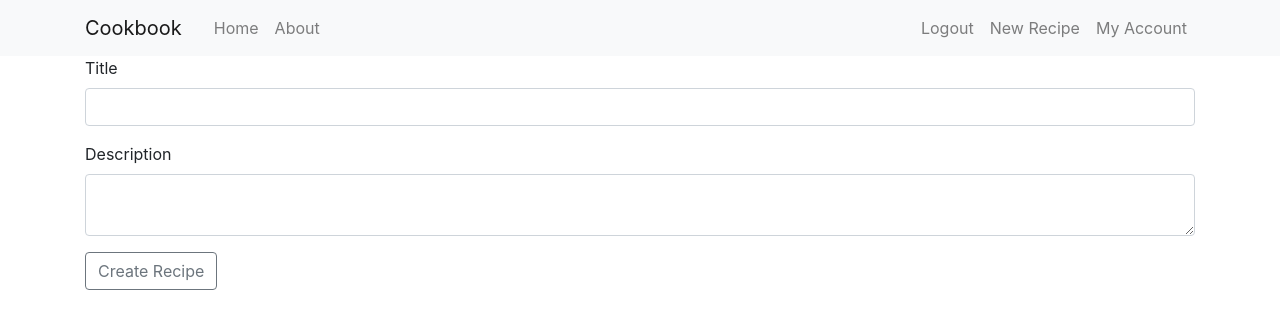
After one commit to Code-Institute-Submissions/rafocus-milestone-project-3, a Flask app: page /recipe/new in a window 1280 px wide. The commit adds this page. Shown: the top 329 px of the page. Run offline with Flask 2, Linux system fonts and the light colour scheme; a user stored in the database is signed in; some libraries are stand-ins or nearby versions.

Commit message:
new recipe route, form and template

```diff
--- a/cookbook/__init__.py
+++ b/cookbook/__init__.py
@@ -10,5 +10,6 @@ app.config['SQLALCHEMY_DATABASE_URI'] = 'sqlite:///database.db'
 db = SQLAlchemy(app)
 bcrypt = Bcrypt(app)
 login_manager = LoginManager(app)
+login_manager.login_view = 'login'
 
 from cookbook import routes
--- a/cookbook/forms.py
+++ b/cookbook/forms.py
@@ -1,5 +1,5 @@
 from flask_wtf import FlaskForm
-from wtforms import StringField, PasswordField, SubmitField, BooleanField
+from wtforms import StringField, PasswordField, SubmitField, BooleanField, TextAreaField
 from wtforms.validators import DataRequired, Length, Email, EqualTo, ValidationError
 from cookbook.models import User
 
@@ -26,3 +26,8 @@ class LoginForm(FlaskForm):
     password = PasswordField('Password', validators=[DataRequired()])
     remember = BooleanField('Remember me')
     submit = SubmitField('Login')
+
+class RecipeForm(FlaskForm):
+    title = StringField('Title', validators=[DataRequired()])
+    description = TextAreaField('Description', validators=[DataRequired()])
+    submit = SubmitField('Create Recipe')
--- a/cookbook/routes.py
+++ b/cookbook/routes.py
@@ -1,6 +1,6 @@
 from flask import Flask, render_template, url_for, flash, redirect
 from cookbook import app, db, bcrypt
-from cookbook.forms import RegisterForm, LoginForm
+from cookbook.forms import RegisterForm, LoginForm, RecipeForm
 from cookbook.models import User, Recipe
 from flask_login import login_user, current_user, logout_user, login_required
 
@@ -69,3 +69,15 @@ def logout():
 @login_required # decorator to restrict access to this route
 def myaccount():
     return render_template('myaccount.html')
+
+@app.route("/recipe/new", methods=['GET', 'POST'])
+@login_required
+def new_recipe():
+    form = RecipeForm()
+    if form.validate_on_submit():
+        recipe = Recipe(title=form.title.data, description=form.description.data, author=current_user)
+        db.session.add(recipe)
+        db.session.commit()
+        flash('New Recipe Created', 'success')
+        return redirect(url_for('home'))
+    return render_template('new_recipe.html', form=form)
--- a/cookbook/templates/main.html
+++ b/cookbook/templates/main.html
@@ -28,6 +28,7 @@
                     <!-- display login, register, logout, depending if the user is authenticated -->
                     {% if current_user.is_authenticated %}
                         <a class="nav-item nav-link" href="{{ url_for('logout') }}">Logout</a>
+                        <a class="nav-item nav-link" href="{{ url_for('new_recipe') }}">New Recipe</a>
                         <a class="nav-item nav-link" href="{{ url_for('myaccount') }}">My Account</a>
                     {% else %}
                         <a class="nav-item nav-link" href="{{ url_for('login') }}">Login</a>
--- /dev/null
+++ b/cookbook/templates/new_recipe.html
@@ -0,0 +1,35 @@
+{% extends "main.html" %}
+{% block content %}
+<form method="POST" action="">
+    {{ form.hidden_tag() }}
+    <div class="form-group">
+        {{ form.title.label(class="form-control-label") }}
+        {% if form.title.errors %}
+            {{ form.title(class="form-control is-invalid")}}
+            <div class="invalid-feedback">
+                {% for error in form.title.errors %}
+                    <span>{{ error }}</span>
+                {% endfor %}
+            </div>
+        {% else %}
+            {{ form.title(class="form-control") }}
+        {% endif %}
+    </div>
+    <div class="form-group">
+        {{ form.description.label(class="form-control-label") }}
+        {% if form.description.errors %}
+            {{ form.description(class="form-control is-invalid")}}
+            <div class="invalid-feedback">
+                {% for error in form.description.errors %}
+                    <span>{{ error }}</span>
+                {% endfor %}
+            </div>
+        {% else %}
+            {{ form.description(class="form-control") }}
+        {% endif %}
+    </div>
+    <div class="form-group">
+        {{ form.submit(class="btn btn-outline-secondary") }}
+    </div>
+</form>
+{% endblock content %}
```
Also changed, not shown: cookbook/database.db.
